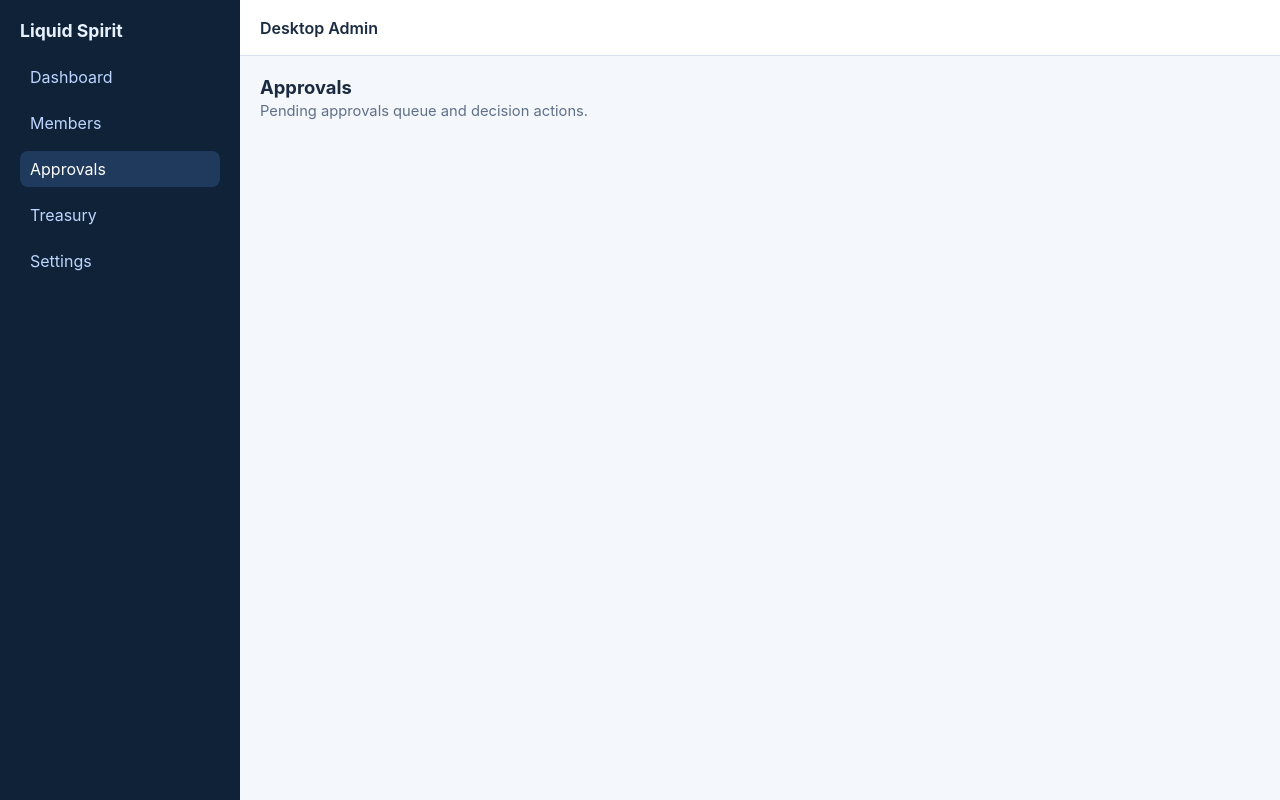
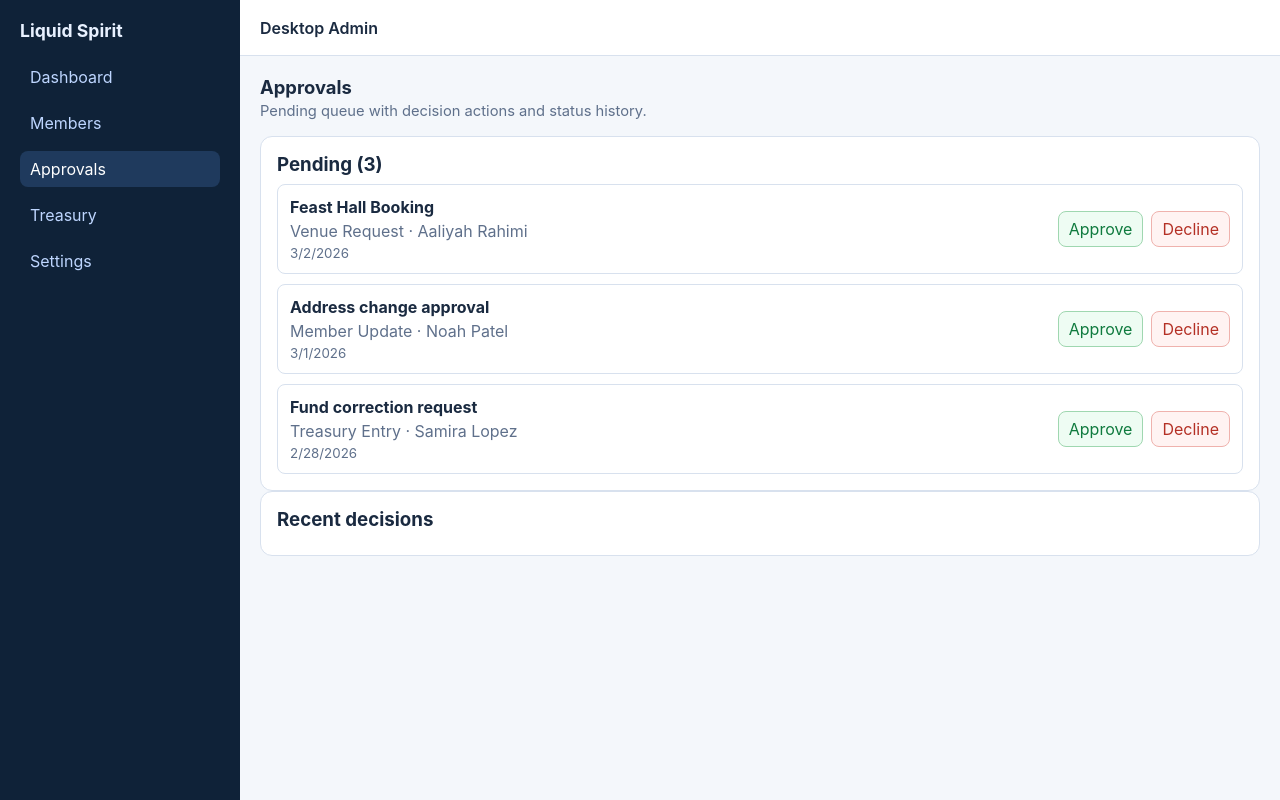
Before and after one commit to rob-blasetti/liquid-spirit-desktop, a React (Vite) app: page /approvals in a window 1280 px wide. Built offline with nearby package versions, Linux system fonts and the light colour scheme.

Commit message:
Issue #6: implement approvals workflow v1 with queue and decision actions

```diff
--- a/src/index.css
+++ b/src/index.css
@@ -117,6 +117,38 @@ h1,h2,h3,p { margin: 0; }
 
 .empty-cell { color: var(--ls-muted); }
 
+.approval-stack { display: grid; gap: 10px; }
+.approval-item {
+  border: 1px solid var(--ls-border);
+  border-radius: var(--ls-radius-sm);
+  padding: 12px;
+  display: flex;
+  justify-content: space-between;
+  gap: 12px;
+}
+.approval-main { display: grid; gap: 4px; }
+.approval-main p, .approval-main small { color: var(--ls-muted); }
+.approval-actions { display: flex; align-items: center; gap: 8px; }
+.btn {
+  border: 1px solid var(--ls-border);
+  border-radius: 8px;
+  padding: 7px 10px;
+  background: var(--ls-surface);
+  font: inherit;
+  cursor: pointer;
+}
+.btn.approve { border-color: #9fd7b0; background: #eefcf3; color: #0f7a3e; }
+.btn.decline { border-color: #efb2ad; background: #fff3f2; color: #b43025; }
+
+.decision-row {
+  display: flex;
+  justify-content: space-between;
+  align-items: center;
+  border: 1px solid var(--ls-border);
+  border-radius: var(--ls-radius-sm);
+  padding: 10px 12px;
+}
+
 @media (max-width: 900px) {
   .stats-grid { grid-template-columns: 1fr; }
   .dashboard-grid { grid-template-columns: 1fr; }
--- a/src/pages/ApprovalsPage.tsx
+++ b/src/pages/ApprovalsPage.tsx
@@ -1,9 +1,82 @@
+import { useMemo, useState } from 'react';
 import SectionHeader from '../components/ui/SectionHeader';
+import Card from '../components/ui/Card';
+
+type ApprovalStatus = 'Pending' | 'Approved' | 'Declined';
+
+type ApprovalItem = {
+  id: string;
+  type: string;
+  title: string;
+  submittedBy: string;
+  date: string;
+  status: ApprovalStatus;
+};
+
+const INITIAL_APPROVALS: ApprovalItem[] = [
+  { id: 'a1', type: 'Venue Request', title: 'Feast Hall Booking', submittedBy: 'Aaliyah Rahimi', date: '2026-03-02', status: 'Pending' },
+  { id: 'a2', type: 'Member Update', title: 'Address change approval', submittedBy: 'Noah Patel', date: '2026-03-01', status: 'Pending' },
+  { id: 'a3', type: 'Treasury Entry', title: 'Fund correction request', submittedBy: 'Samira Lopez', date: '2026-02-28', status: 'Pending' },
+];
 
 export default function ApprovalsPage() {
+  const [approvals, setApprovals] = useState<ApprovalItem[]>(INITIAL_APPROVALS);
+
+  const pendingApprovals = useMemo(
+    () => approvals.filter((approval) => approval.status === 'Pending'),
+    [approvals],
+  );
+
+  const updateApprovalStatus = (id: string, status: ApprovalStatus) => {
+    setApprovals((prev) =>
+      prev.map((approval) => (approval.id === id ? { ...approval, status } : approval)),
+    );
+  };
+
   return (
     <div>
-      <SectionHeader title="Approvals" subtitle="Pending approvals queue and decision actions." />
+      <SectionHeader
+        title="Approvals"
+        subtitle="Pending queue with decision actions and status history."
+      />
+
+      <Card title={`Pending (${pendingApprovals.length})`}>
+        {pendingApprovals.length ? (
+          <div className="approval-stack">
+            {pendingApprovals.map((approval) => (
+              <article key={approval.id} className="approval-item">
+                <div className="approval-main">
+                  <strong>{approval.title}</strong>
+                  <p>{approval.type} · {approval.submittedBy}</p>
+                  <small>{new Date(approval.date).toLocaleDateString()}</small>
+                </div>
+                <div className="approval-actions">
+                  <button className="btn approve" onClick={() => updateApprovalStatus(approval.id, 'Approved')}>Approve</button>
+                  <button className="btn decline" onClick={() => updateApprovalStatus(approval.id, 'Declined')}>Decline</button>
+                </div>
+              </article>
+            ))}
+          </div>
+        ) : (
+          <p className="empty-text">No pending approvals.</p>
+        )}
+      </Card>
+
+      <Card title="Recent decisions">
+        <div className="list-stack">
+          {approvals
+            .filter((approval) => approval.status !== 'Pending')
+            .slice(0, 8)
+            .map((approval) => (
+              <div key={approval.id} className="decision-row">
+                <span>{approval.title}</span>
+                <span className={`status-pill ${approval.status.toLowerCase()}`}>
+                  {approval.status}
+                </span>
+              </div>
+            ))}
+        </div>
+      </Card>
     </div>
   );
 }
```
